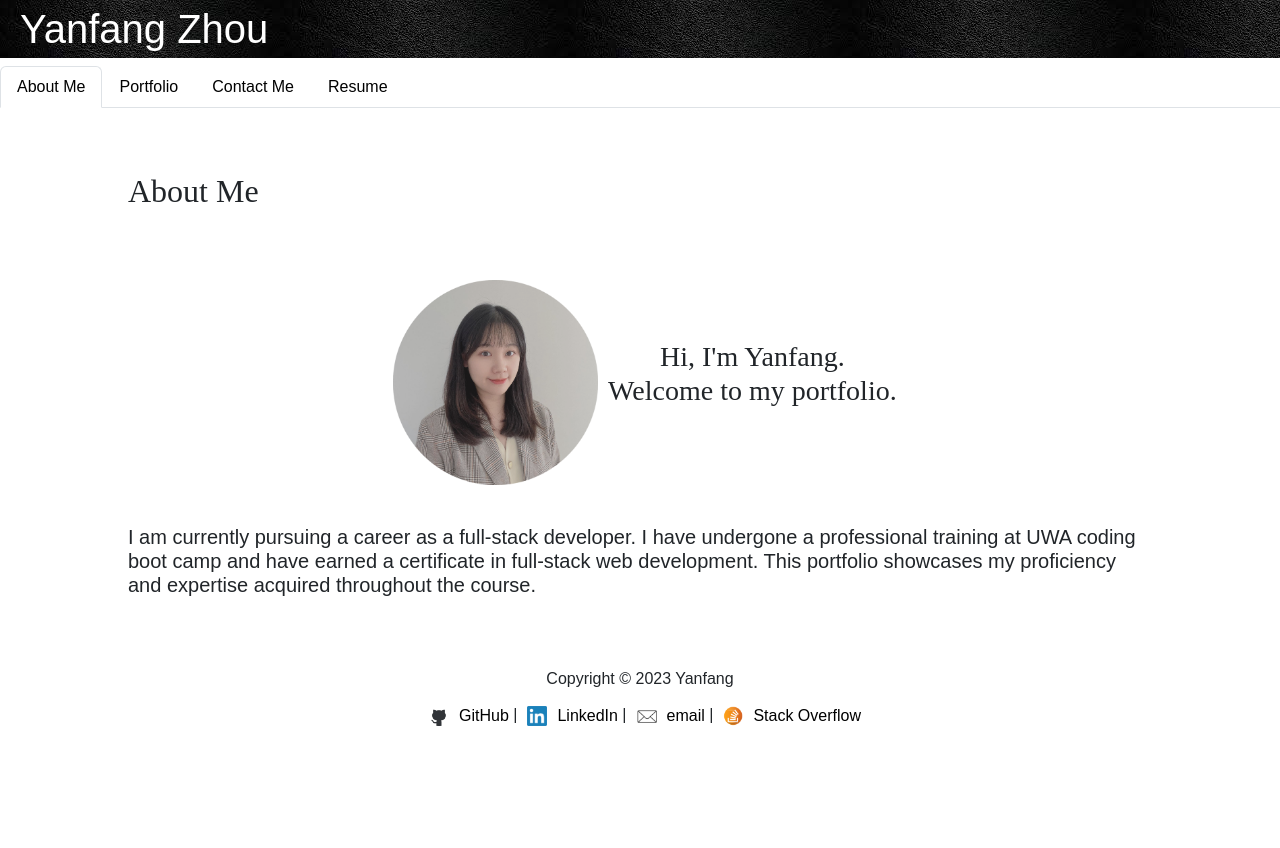
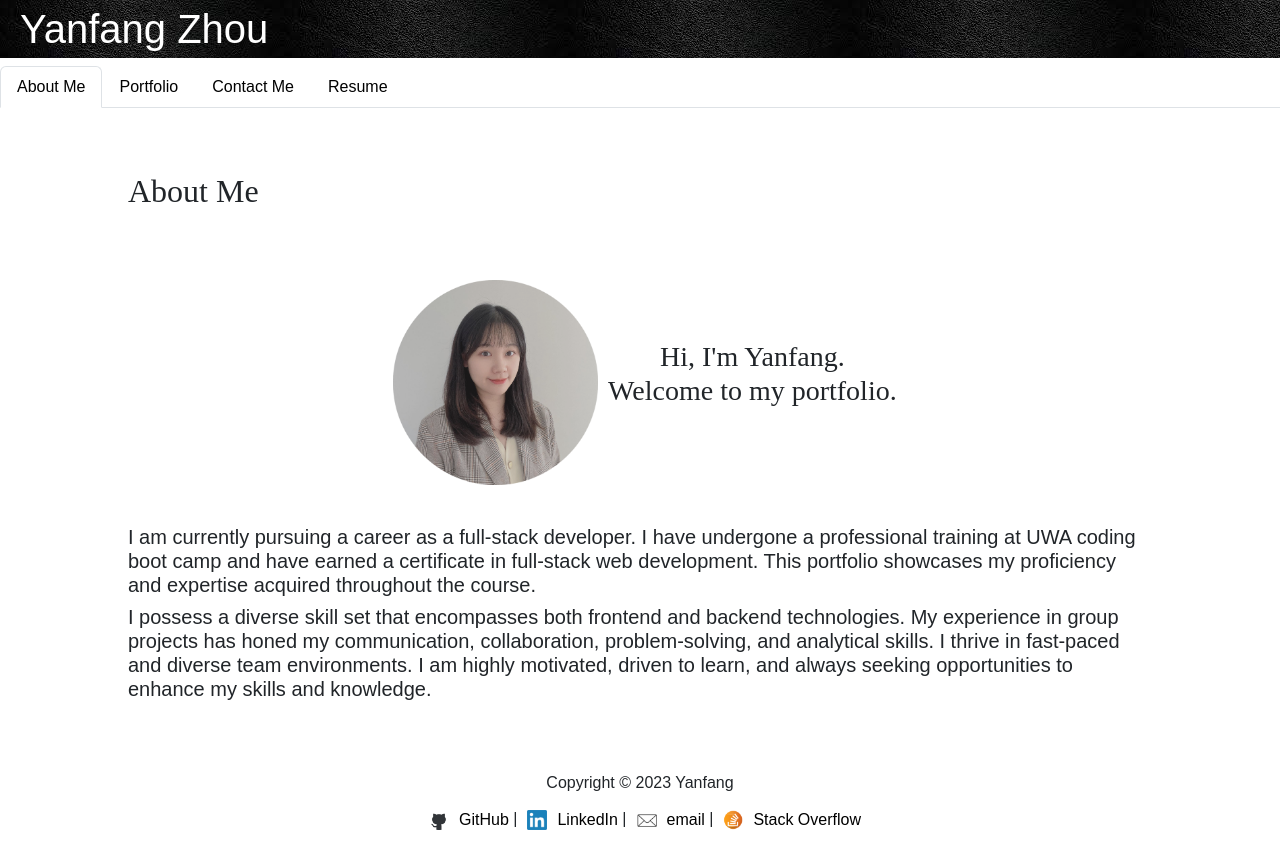
Before and after one commit to zhou7cathy/my-react-app, a React (Create React App) app: page / in a window 1280 px wide. Before the commit the page ends 800 px from the top, so only its background shows below. Built offline with nearby package versions, Linux system fonts and the light colour scheme.

Commit message:
updated about me page.

```diff
--- a/src/components/pages/AboutMe.js
+++ b/src/components/pages/AboutMe.js
@@ -17,6 +17,9 @@ export default function AboutMe() {
       <h5>
         I am currently pursuing a career as a full-stack developer. I have undergone a professional training at UWA coding boot camp and have earned a certificate in full-stack web development. This portfolio showcases my proficiency and expertise acquired throughout the course.
       </h5>
+      <h5>
+       I possess a diverse skill set that encompasses both frontend and backend technologies. My experience in group projects has honed my communication, collaboration, problem-solving, and analytical skills. I thrive in fast-paced and diverse team environments. I am highly motivated, driven to learn, and always seeking opportunities to enhance my skills and knowledge.
+      </h5>
     </div>
   )
 }
```
